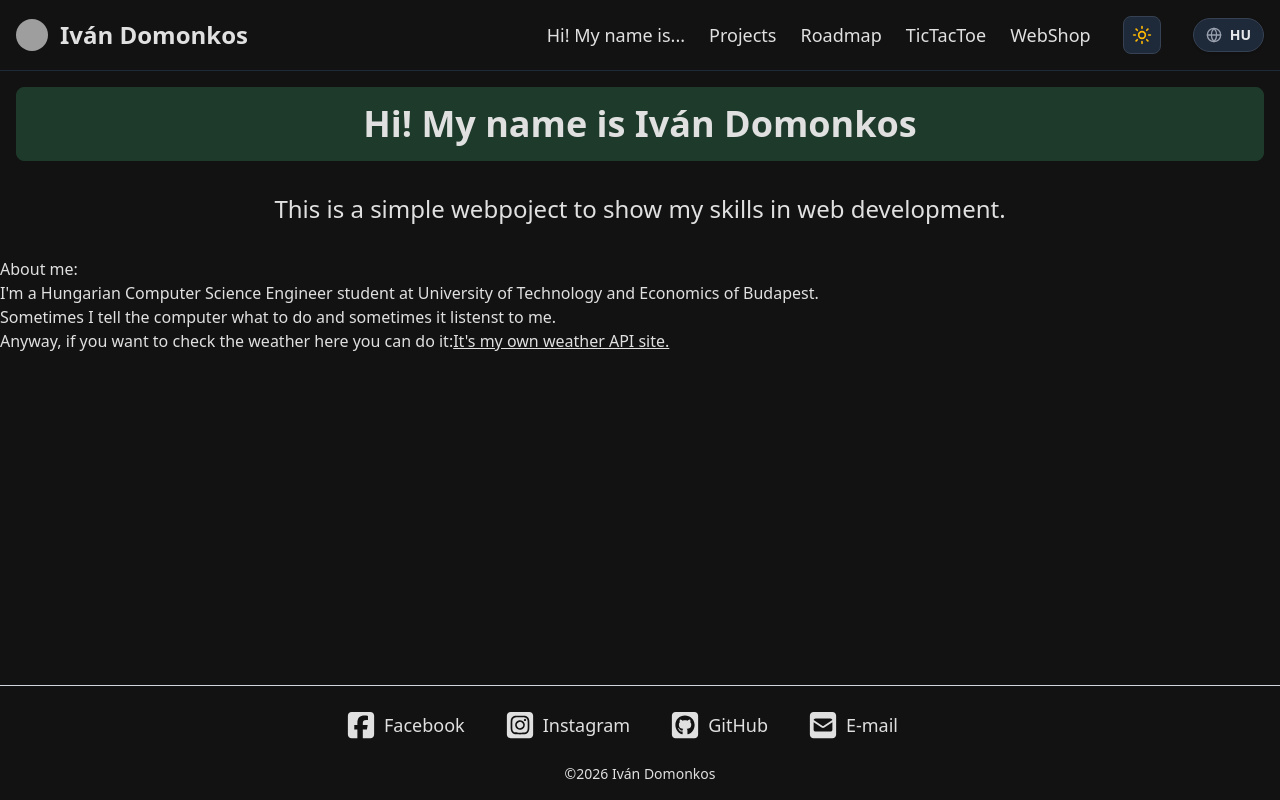
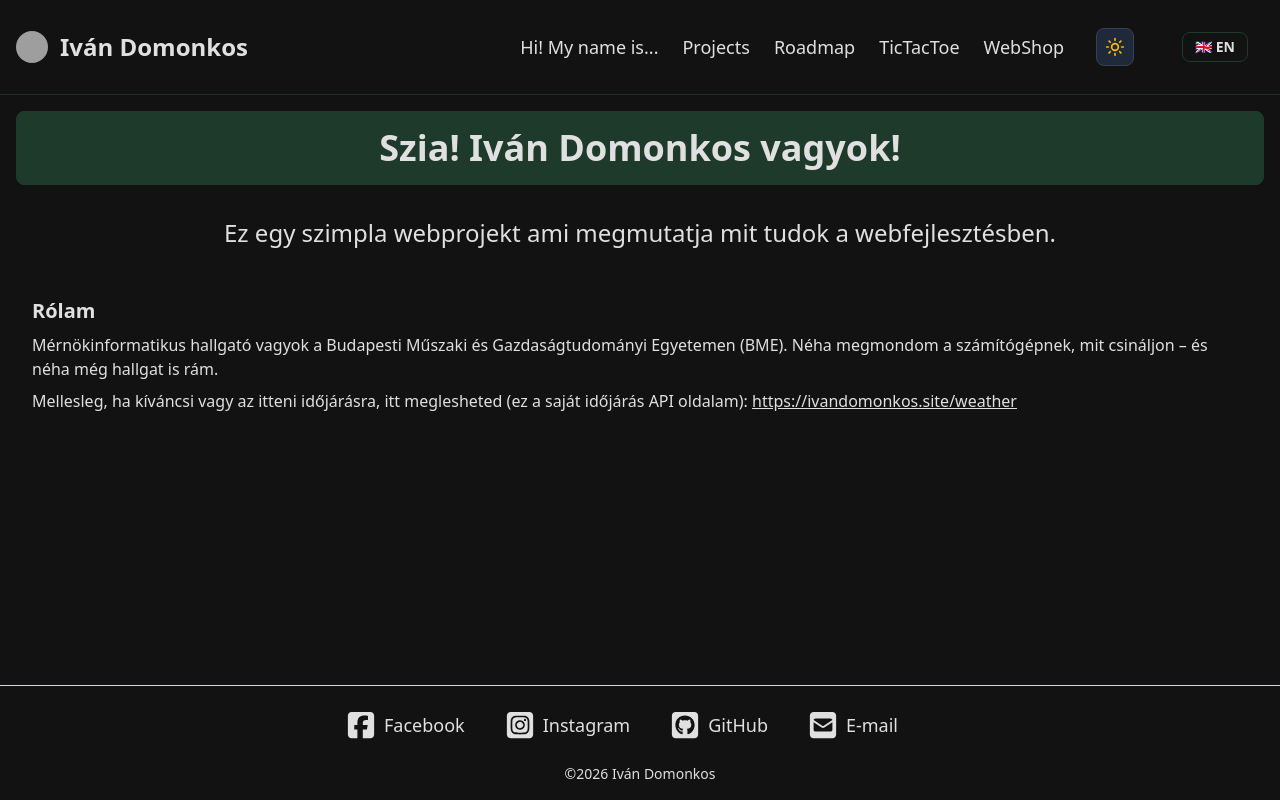
Before and after one commit to IvnDmnks/proj-MyWebCMS, a Next.js app: page /homepage in a window 1280 px wide. Built offline with nearby package versions, Linux system fonts and the light colour scheme; grey boxes are pictures that could not be loaded.

Commit message:
dual language added to navbar and homepage

```diff
--- a/src/app/(app)/homepage/page.tsx
+++ b/src/app/(app)/homepage/page.tsx
@@ -1,23 +1,33 @@
+'use client';
+
+import { useLanguage } from '@/components/language-provider';
+
 export default function HomePage() {
+  const { t } = useLanguage();
+
   return (
     <div className='container mx-auto'>
       <h1 className='text-4xl p-4 m-4 font-bold text-center border border-bgSecondary rounded-lg bg-bgSecondary'>
-        Hi! My name is Iván Domonkos
+        {t.homepage.title}
       </h1>
+
       <p className='text-2xl p-4 m-4 text-center text-textPrimary'>
-        This is a simple webpoject to show my skills in web development.
+        {t.homepage.h2_title}
       </p>
-      <h2>About me:</h2>
-      <p>
-        I&apos;m a Hungarian Computer Science Engineer student at University of Technology and Economics of Budapest.
-      </p>
-      <p>Sometimes I tell the computer what to do and sometimes it listenst to me.</p>
-      <p>
-        Anyway, if you want to check the weather here you can do it:
-        <a href='/weather' className='hover:text-textSecondary'>
-          <u>It&apos;s my own weather API site.</u>
-        </a>
-      </p>
+
+      <div className='p-4 m-4'>
+        <h2 className='text-xl font-bold mb-2'>{t.homepage.about.title}</h2>
+        <p className='mb-2'>{t.homepage.about.description}</p>
+        <p>
+          {t.homepage.about.weather_cta}{' '}
+          <a
+            href={t.homepage.about.weather_url}
+            className='hover:text-textSecondary underline font-medium'
+          >
+            {t.homepage.about.weather_url}
+          </a>
+        </p>
+      </div>
     </div>
   );
 }
--- a/src/app/(app)/layout.tsx
+++ b/src/app/(app)/layout.tsx
@@ -4,6 +4,7 @@ import Section from '@/components/section';
 import type { Metadata } from "next";
 import './globals.css'
 import { ThemeProvider } from '@/components/theme-provider';
+import { LanguageProvider } from '@/components/language-provider';
 
 export const metadata: Metadata = {
   title: "Iván Domonkos",
@@ -19,9 +20,11 @@ export default function RootLayout({
     <html lang="en">
       <body className="flex flex-col min-h-screen bg-bgPrimary">
         <ThemeProvider defaultTheme='dark'>
-          <Navbar />
-            <Section>{children}</Section>
-          <Footer />
+          <LanguageProvider>
+            <Navbar />
+              <Section>{children}</Section>
+            <Footer />
+          </LanguageProvider>
         </ThemeProvider>
       </body>
     </html>
--- /dev/null
+++ b/src/components/language-provider.tsx
@@ -0,0 +1,41 @@
+'use client';
+
+import { createContext, useContext, useState, ReactNode } from 'react';
+import hu from '@/messages/hu.json';
+import en from '@/messages/en.json';
+
+const dictionaries = { hu, en };
+export type Locale = 'hu' | 'en';
+
+interface LanguageContextType {
+  lang: Locale;
+  setLang: (lang: Locale) => void;
+  toggleLang: () => void;
+  t: typeof hu;
+}
+
+const LanguageContext = createContext<LanguageContextType | undefined>(undefined);
+
+export function LanguageProvider({ children }: { children: ReactNode }) {
+  const [lang, setLang] = useState<Locale>('hu');
+
+  const toggleLang = () => {
+    setLang((prev) => (prev === 'hu' ? 'en' : 'hu'));
+  };
+
+  const t = dictionaries[lang];
+
+  return (
+    <LanguageContext.Provider value={{ lang, setLang, toggleLang, t }}>
+      {children}
+    </LanguageContext.Provider>
+  );
+}
+
+export function useLanguage() {
+  const context = useContext(LanguageContext);
+  if (!context) {
+    throw new Error('useLanguage must be used within a LanguageProvider');
+  }
+  return context;
+}
--- a/src/components/ui/language-toggle.tsx
+++ b/src/components/ui/language-toggle.tsx
@@ -1,37 +1,18 @@
 'use client';
 
-import { usePathname, useRouter } from 'next/navigation';
-import { Globe } from 'lucide-react'; // yarn add lucide-react (ha még nincs telepítve)
+import { useLanguage } from '@/components/language-provider';
 
-export default function LanguageToggle() {
-  const pathname = usePathname();
-  const router = useRouter();
-
-  // Meghatározzuk az aktuális nyelvet az URL első szegmenséből (pl. /hu/... vagy /en/...)
-  const currentLang = pathname.startsWith('/en') ? 'en' : 'hu';
-
-  const toggleLanguage = () => {
-    const newLang = currentLang === 'hu' ? 'en' : 'hu';
-
-    // kicseréljük az URL elején a nyelvi kódot
-    let newPathname = pathname;
-    if (pathname.startsWith('/hu') || pathname.startsWith('/en')) {
-      newPathname = pathname.replace(`/${currentLang}`, `/${newLang}`);
-    } else {
-      newPathname = `/${newLang}${pathname}`;
-    }
-
-    router.push(newPathname);
-  };
+export default function Navbar() {
+  const { lang, toggleLang } = useLanguage();
 
   return (
-    <button
-      onClick={toggleLanguage}
-      className="inline-flex items-center gap-2 rounded-full border border-gray-300 bg-white/80 px-3 py-1.5 text-sm font-medium text-gray-700 shadow-sm transition-all hover:bg-gray-100 dark:border-gray-700 dark:bg-gray-800 dark:text-gray-200 dark:hover:bg-gray-700"
-      aria-label="Nyelv váltása"
-    >
-      <Globe className="h-4 w-4 text-gray-500 dark:text-gray-400" />
-      <span className="uppercase font-semibold">{currentLang}</span>
-    </button>
+    <nav className="flex justify-between items-center p-4">
+      <button
+        onClick={toggleLang}
+        className="px-3 py-1 text-sm font-semibold border border-bgSecondary rounded-lg hover:bg-bgSecondary transition-colors"
+      >
+        {lang === 'hu' ? '🇬🇧 EN' : '🇭🇺 HU'}
+      </button>
+    </nav>
   );
 }
--- /dev/null
+++ b/src/messages/en.json
@@ -0,0 +1,19 @@
+{
+    "navbar": {
+        "greetings": "Hi! My name is...",
+        "proj": "Projects",
+        "roadmap": "Roadmap",
+        "tictactoe": "TicTacToe",
+        "webshop": "Webshop"
+    },
+    "homepage": {
+        "title": "Hi! I'm Iván Domonkos!",
+        "h2_title": "This is a simple web project to show my skills in web development.",
+        "about": {
+            "title": "About me",
+            "description": "I'm a Computer Science Engineering student at the Budapest University of Technology and Economics (BME). Sometimes I tell the computer what to do – and sometimes it even listens to me.",
+            "weather_cta": "Anyway, if you want to check the weather here, you can do it here (it's my own weather API site):",
+            "weather_url": "https://ivandomonkos.site/weather"
+        }
+    }
+}
--- /dev/null
+++ b/src/messages/hu.json
@@ -0,0 +1,19 @@
+{
+    "navbar": {
+        "greetings": "Szia! A nevem...",
+        "proj": "Projektjeim",
+        "roadmap": "Út a mérnökségig",
+        "tictactoe": "Amőba",
+        "webshop": "Webshop"
+    },
+    "homepage": {
+        "title": "Szia! Iván Domonkos vagyok!",
+        "h2_title": "Ez egy szimpla webprojekt ami megmutatja mit tudok a webfejlesztésben.",
+        "about": {
+            "title": "Rólam",
+            "description": "Mérnökinformatikus hallgató vagyok a Budapesti Műszaki és Gazdaságtudományi Egyetemen (BME). Néha megmondom a számítógépnek, mit csináljon – és néha még hallgat is rám.",
+            "weather_cta": "Mellesleg, ha kíváncsi vagy az itteni időjárásra, itt meglesheted (ez a saját időjárás API oldalam):",
+            "weather_url": "https://ivandomonkos.site/weather"
+        }
+    }
+}
```
